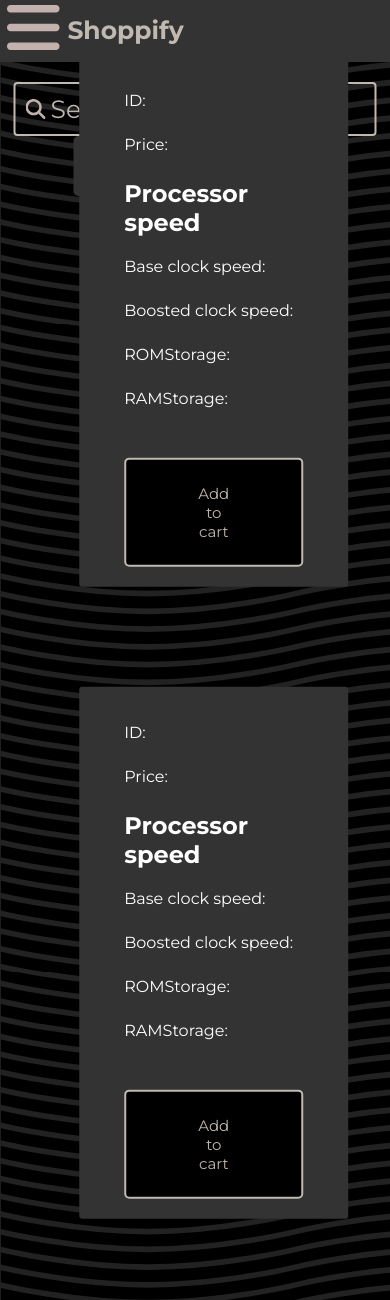
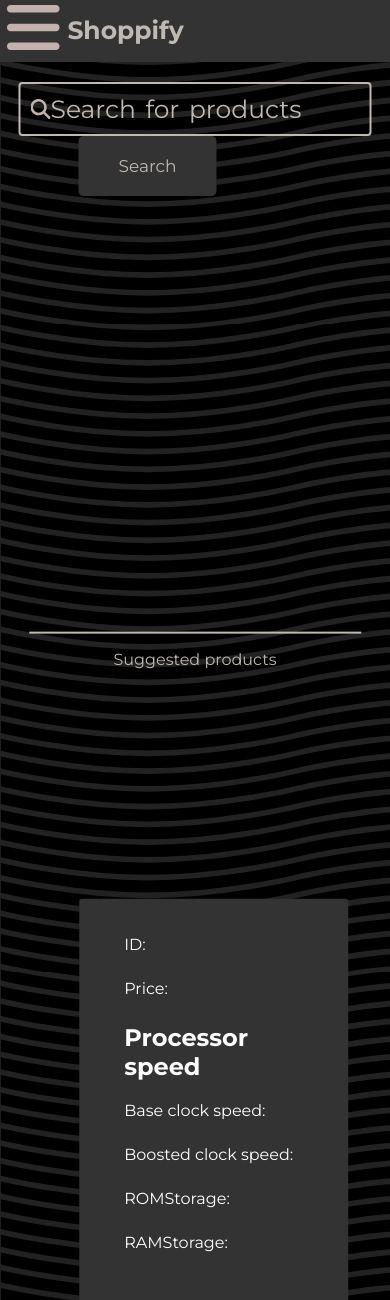
Before and after one commit to Anchiee/shoppify, a PHP site: page /view/php/shop.php in a window 390 px wide. Shown: the top 1300 px of the page. Run offline with PHP 8.4, Linux system fonts and the light colour scheme; data that the repository does not hold is empty; some libraries are stand-ins or nearby versions.

Commit message:
Made shop.php responsive

```diff
--- a/view/style/shop.css
+++ b/view/style/shop.css
@@ -84,7 +84,7 @@ input::-webkit-search-cancel-button {
   .search-input
   {
     background-position: 10px 15px;
-    padding: 10px 25px 10px 35px;
+    padding: 10px 20px 10px 30px;
     font-size:25px;
   }
 
@@ -94,4 +94,22 @@ input::-webkit-search-cancel-button {
     top: 50%;
   }
 
+  .products-container
+  {
+    top:200%;
+  }
 }
+
+@media only screen and (min-width: 768px) and (max-width: 1280px)
+{
+
+  .search-input
+  {
+    margin-bottom: 20px;
+  }
+
+  .products-container
+  {
+    top:130%;
+  }
+}
```
